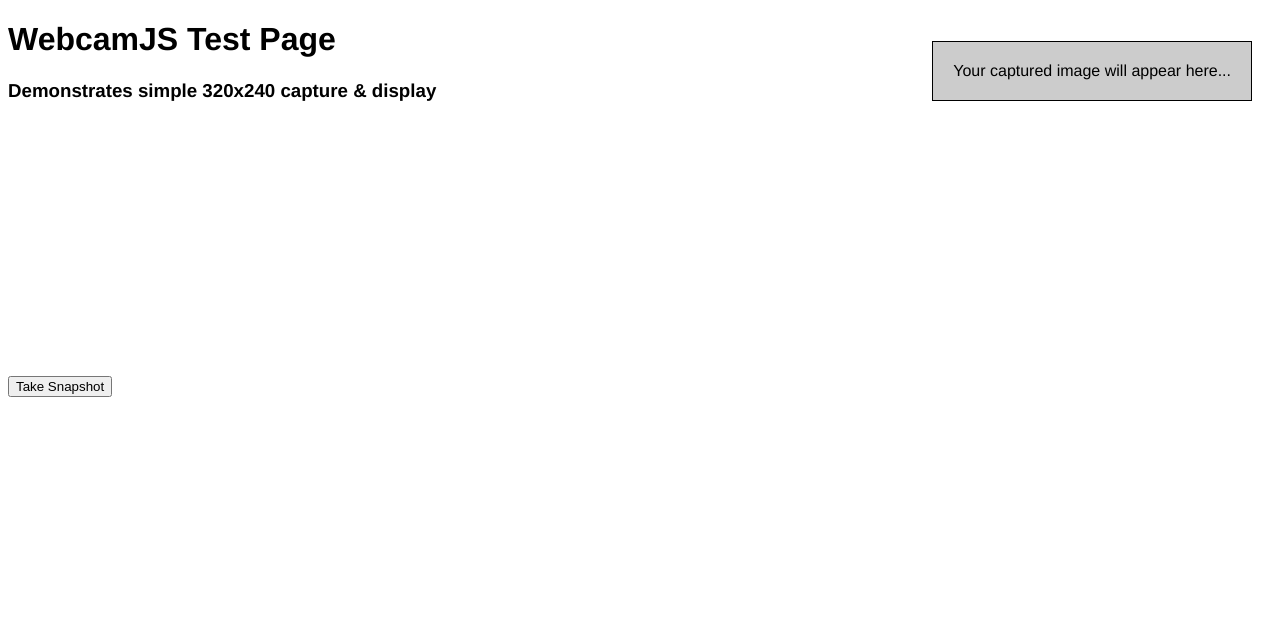
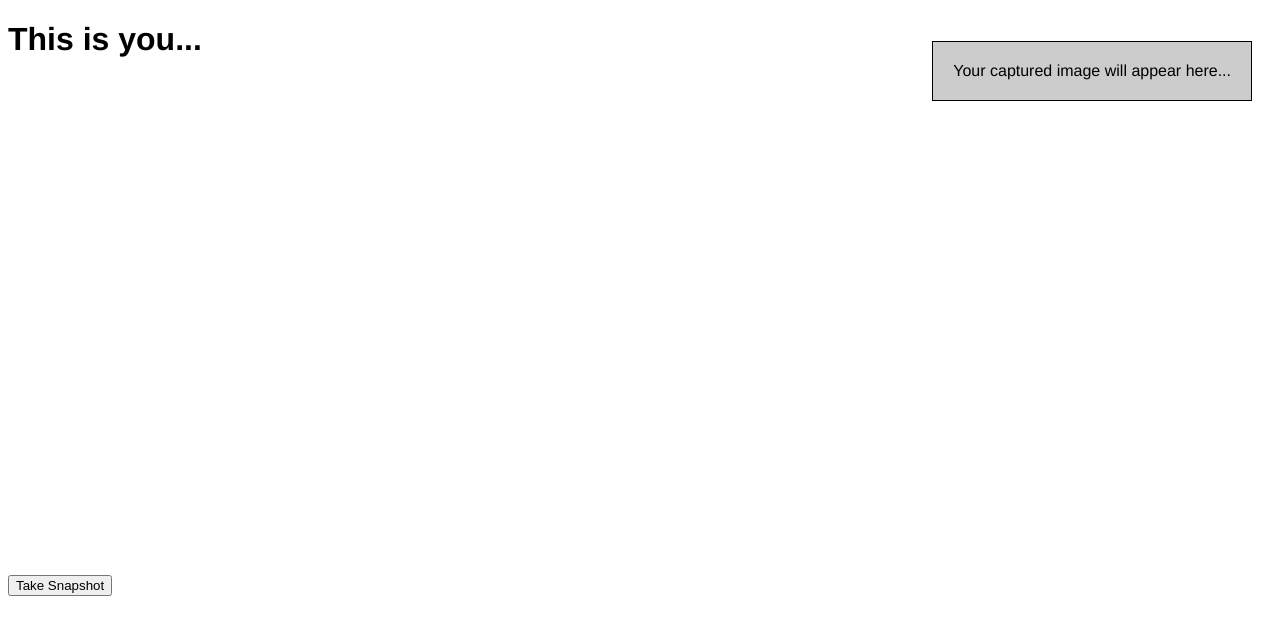
Before and after one commit to ebrensi/cam-capture, a Flask app: page / in a window 1280 px wide. Shown: the top 635 px of the page. Run offline with Flask 2, Linux system fonts and the light colour scheme.

Commit message:
minor fix

```diff
--- a/templates/index.html
+++ b/templates/index.html
@@ -3,7 +3,7 @@
 <html lang="en">
 <head>
 	<meta http-equiv="Content-Type" content="text/html; charset=utf-8">
-	<title>WebcamJS Test Page</title>
+	<title>Video Freeze test</title>
 	<style type="text/css">
 		body { font-family: Helvetica, sans-serif; }
 		h2, h3 { margin-top:0; }
@@ -15,8 +15,7 @@
 <body>
 	<div id="results">Your captured image will appear here...</div>
 
-	<h1>WebcamJS Test Page</h1>
-	<h3>Demonstrates simple 320x240 capture &amp; display</h3>
+	<h1>This is you...</h1>
 
 	<div id="my_camera"></div>
 
@@ -26,8 +25,8 @@
 	<!-- Configure a few settings and attach camera -->
 	<script language="JavaScript">
 		Webcam.set({
-			width: 320,
-			height: 240,
+			width: 640,
+			height: 480,
 			image_format: 'jpeg',
 			jpeg_quality: 90
 		});
```
